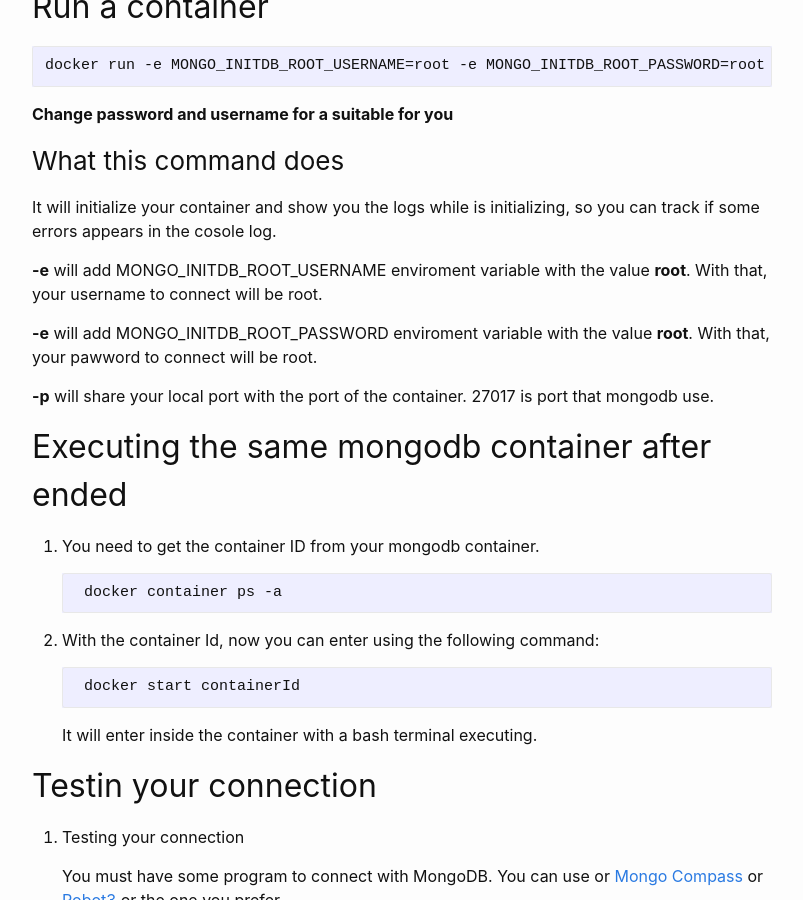
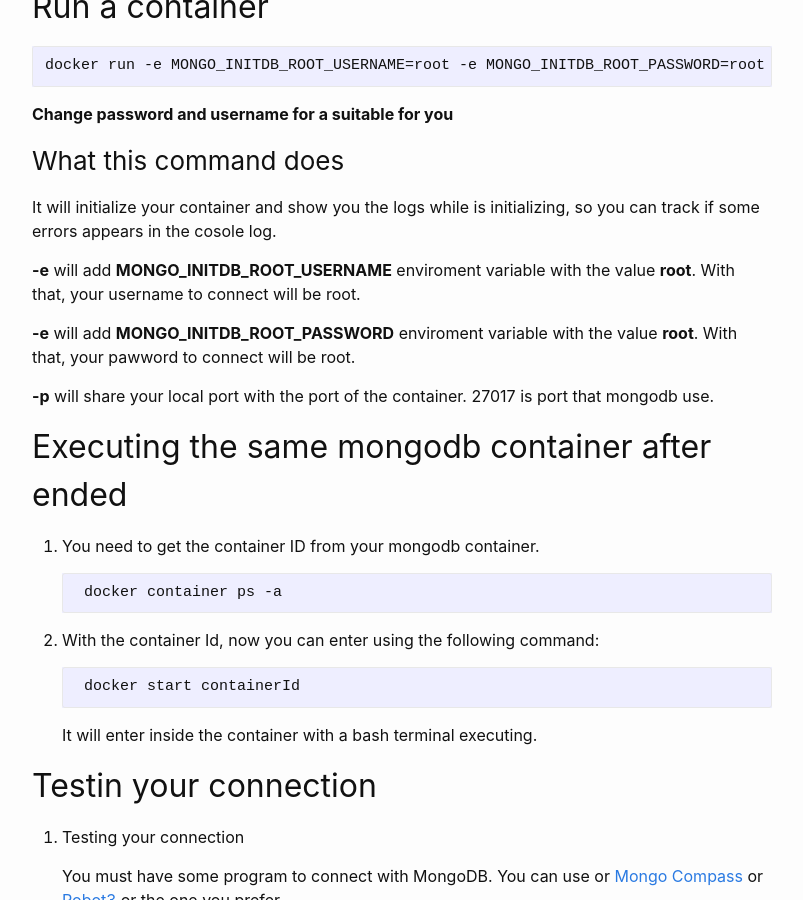
Before and after one commit to luturol/luturol.github.io, a Jekyll site: the page built from _posts/2021-07-12-Using-MongoDB-with-Docker.md, in a window 1280 px wide and 900 px high, scrolled down 533 px. Shown: the whole window, without its empty margins (238-1041 px from the left). Built offline with Jekyll 4.4.1, drawn with Linux system fonts in a browser that asks for light colours.

```diff
--- a/_posts/2021-07-12-Using-MongoDB-with-Docker.md
+++ b/_posts/2021-07-12-Using-MongoDB-with-Docker.md
@@ -33,9 +33,9 @@ docker run -e MONGO_INITDB_ROOT_USERNAME=root -e MONGO_INITDB_ROOT_PASSWORD=root
 
 It will initialize your container and show you the logs while is initializing, so you can track if some errors appears in the cosole log.
 
-**-e** will add MONGO_INITDB_ROOT_USERNAME enviroment variable with the value **root**. With that, your username to connect will be root.
+**-e** will add **MONGO_INITDB_ROOT_USERNAME** enviroment variable with the value **root**. With that, your username to connect will be root.
 
-**-e** will add MONGO_INITDB_ROOT_PASSWORD enviroment variable with the value **root**. With that, your pawword to connect will be root.
+**-e** will add **MONGO_INITDB_ROOT_PASSWORD** enviroment variable with the value **root**. With that, your pawword to connect will be root.
 
 **-p** will share your local port with the port of the container. 27017 is port that mongodb use.
 
@@ -68,11 +68,13 @@ It will initialize your container and show you the logs while is initializing, s
 
     This is the connection string to connect inside mongodb of our container.
 
-    What does that connection string means:
+## What does that connection string means:
 
-    1. First **root** is the username (if you changed, you must change in the connection string as well)
-    1. Second **root** is our password (if you changed, you must change in the connection string as well)
-    1. After @ is the IP you are trying to connect and the database that holds your user.
+1. First **root** is the username (if you changed, you must change in the connection string as well)
+
+1. Second **root** is our password (if you changed, you must change in the connection string as well)
+
+1. After @ is the IP you are trying to connect and the database that holds your user.
 
 ## References
 
```
